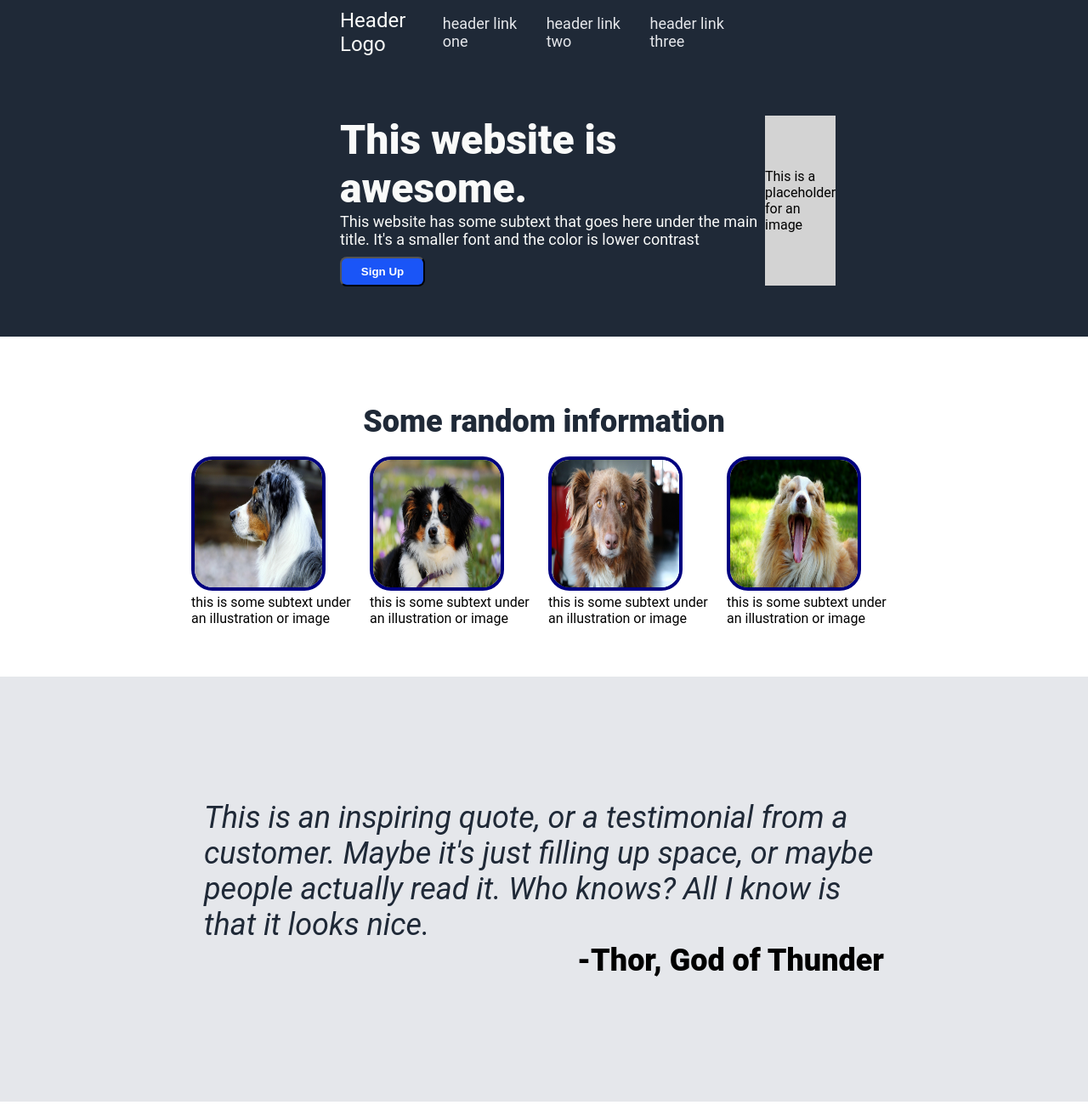
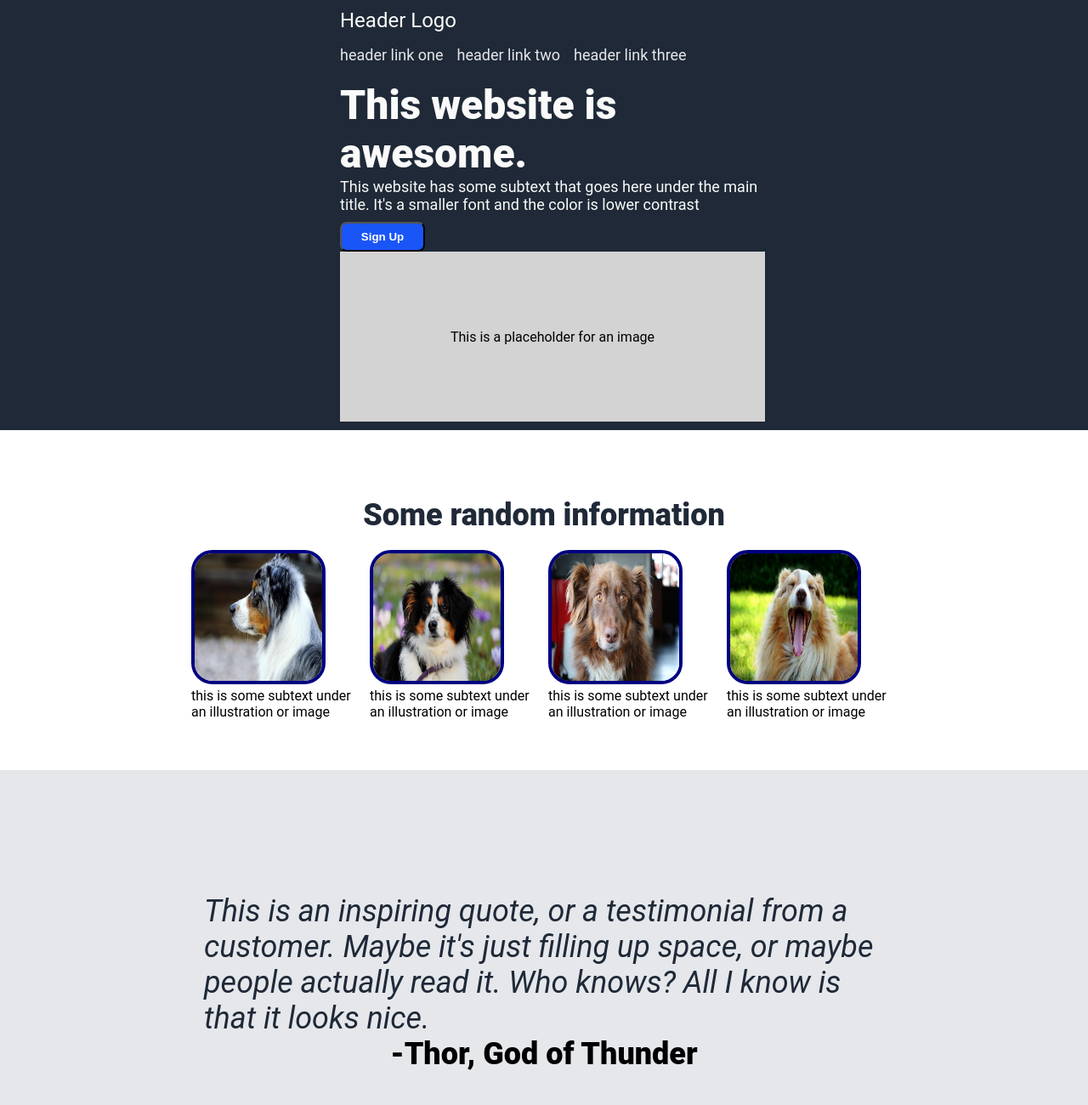
Before and after one commit to b33ni3/landing-page, a plain HTML site: page index.html in a window 1280 px wide. Shown: the top 1300 px of the page at 85% size. Drawn offline with Linux system fonts and the light colour scheme.

Commit message:
Adding final touches and flex-wrap properties to items.

```diff
--- a/index.html
+++ b/index.html
@@ -8,6 +8,7 @@
 </head>
 <body>
     <div class="header">
+        <!-- <div class = "header-container"> -->
             <div class="left-header"> Header Logo
                 <!--
                 <img src="images/A_superman.jpg" class="A_superman" alt="Letter A in the Superman Logo"> -->
@@ -18,10 +19,10 @@
                 <li><a href="#">header link two</a></li>
                 <li><a href="#">header link three</a></li>
             </ul>
+        <!-- </div> -->
     </div>
-
     <div class="hero">
-        <div class="hero_container">
+        <div class="container">
             <div class="hero_main_text">This website is awesome.</div>
             <div class="sub_text">This website has some subtext that goes here under the main title. It's a smaller font and the color is lower contrast</div>
             <button class="signup1">Sign Up</button>
--- a/style.css
+++ b/style.css
@@ -13,6 +13,8 @@ body{
 
 .header{
     display: flex;
+    flex-wrap: wrap;
+    gap: 1em;
     justify-content: space-between;
     align-items: center;
     background-color: #1F2937;
@@ -29,10 +31,11 @@ body{
 
 .hero{
     display: flex;
+    flex-wrap: wrap;
     justify-content: space-between;
     align-items: center;
     background-color: #1F2937;
-    height: 300px;
+    min-height: 300px;
     padding: 10px 400px;
 }
 
@@ -55,8 +58,8 @@ body{
 }
 
 .hero_img{
-    height: 200px;
-    width: 500px;
+    min-height: 200px;
+    min-width: 500px;
     background-color: lightgray;
     display: flex;
     justify-content: center;
@@ -99,8 +102,8 @@ button {
 
 .center-inn-container{
     display: flex;
+    flex-wrap: wrap;
     gap: 10px;
-
 }
 
 .info{
@@ -115,8 +118,9 @@ img{
 
 .quote-container{
     display: flex;
+    flex-wrap: wrap;
     background-color: #E5E7EB;
-    height: 200px;
+    min-height: 200px;
     justify-content: center;
     align-items: center;
 }
@@ -145,19 +149,21 @@ img{
 
 .quote-container{
     display: flex;
+    flex-wrap: wrap;
     flex-direction: column;
     justify-content: center;
     align-items: center;
-    height: 500px;
+    min-height: 500px;
 }
 
 .quote{
     display: flex;
+    flex-wrap: wrap;
     justify-content: flex-start;
     font-style: italic;
     font-size: 36px;
     color: #1F2937;
-    width: 800px;
+    max-width: 800px;
 }
 
 .quote-by{
@@ -165,11 +171,12 @@ img{
     justify-content: flex-end;
     font-size: 36px;
     font-weight: 900;
-    width: 800px;
+    max-width: 800px;
 }
 
 .action-container{
     display: flex;
+    flex-wrap: wrap;
     justify-content: center;
     align-items: center;
     height: 350px;
```
Lines whose indentation alone changed are shown as unchanged.
